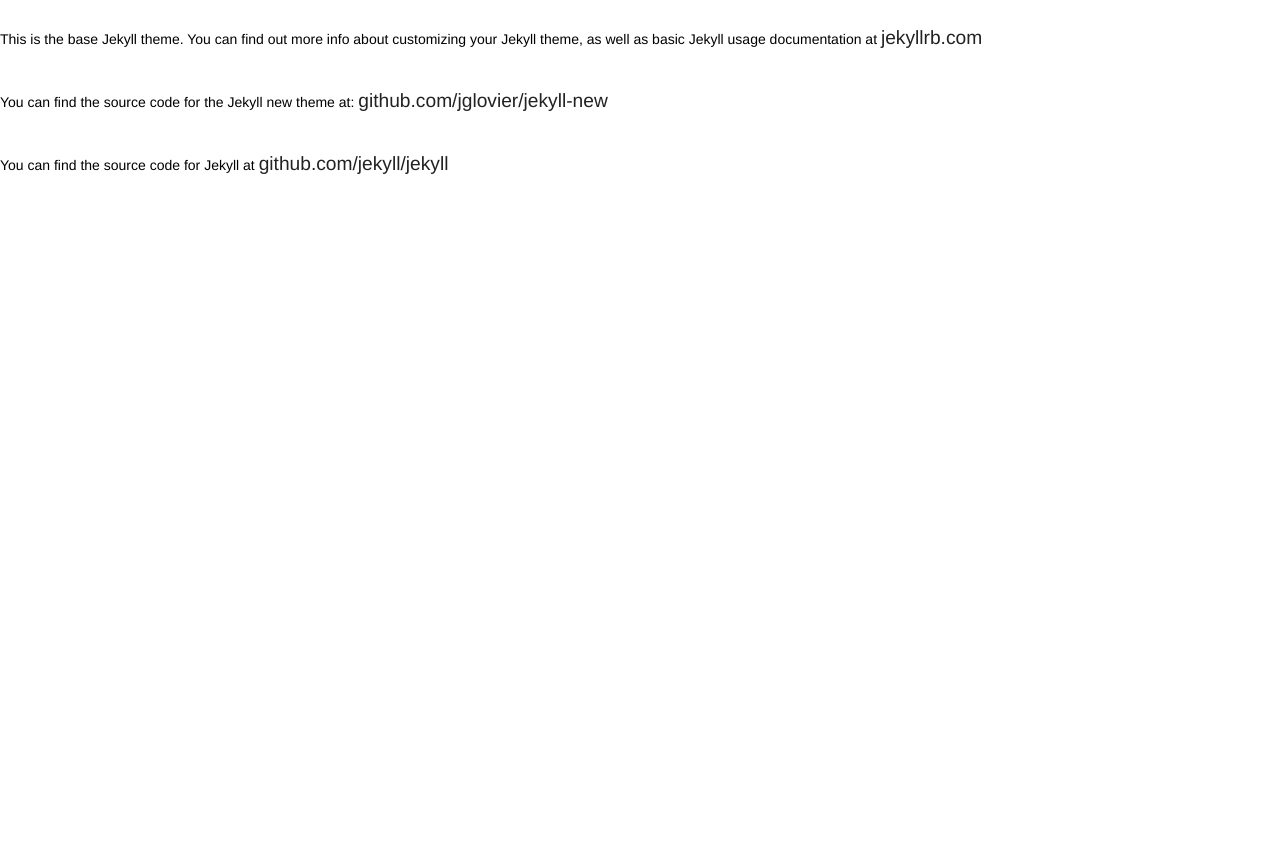
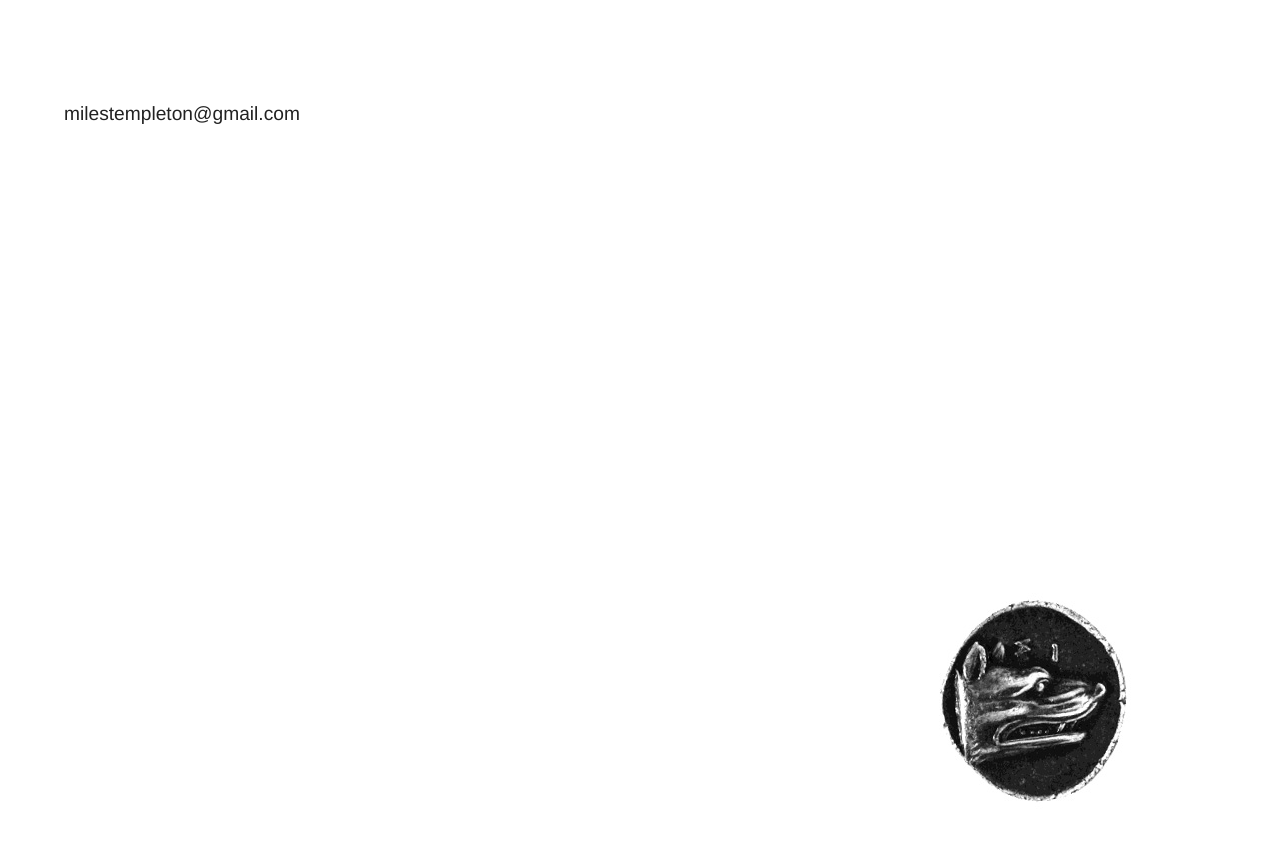
Before and after one commit to milestempleton/milestempleton.github.io, a Jekyll site: the page built from contact.html, in a window 1280 px wide. Shown: the top 841 px of the page. Built offline with Jekyll 4.4.1, drawn with Linux system fonts in a browser that asks for light colours.

Commit message:
add contact page

```diff
--- /dev/null
+++ b/contact.html
@@ -0,0 +1,7 @@
+---
+layout: default
+title: Contact
+permalink: /contact/
+---
+<div id="email"><a href="mailto:milestempleton@gmail.com">milestempleton@gmail.com</a></div>
+<img id="dogcoin" src="{{site.baseurl}}/assets/dogcoin.jpg" />
--- a/contact.md
+++ /dev/null
@@ -1,11 +0,0 @@
----
-layout: default
-title: Contact
-permalink: /contact/
----
-
-This is the base Jekyll theme. You can find out more info about customizing your Jekyll theme, as well as basic Jekyll usage documentation at [jekyllrb.com](http://jekyllrb.com/)
-
-You can find the source code for the Jekyll new theme at: [github.com/jglovier/jekyll-new](https://github.com/jglovier/jekyll-new)
-
-You can find the source code for Jekyll at [github.com/jekyll/jekyll](https://github.com/jekyll/jekyll)
--- a/css/main.css
+++ b/css/main.css
@@ -99,3 +99,16 @@
     top: 84%;
     left: 21%;
   }
+
+/* CONTACT */
+#dogcoin {
+  background: url(../assets/dogcoin.jpg) no-repeat;
+  position: absolute;
+  right: 10%;
+  bottom: 10%;
+  }
+  #email {
+    position: absolute;
+    top: 10%;
+    left: 5%;
+  }
```
